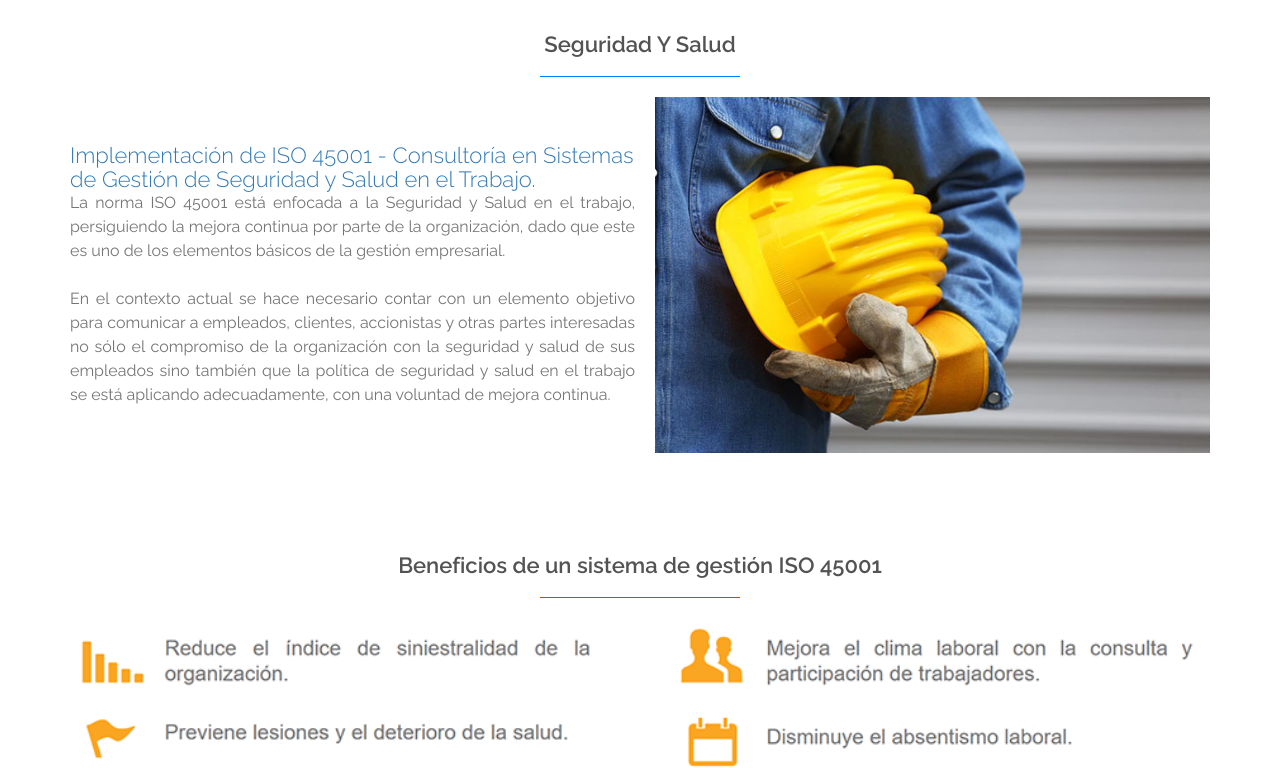
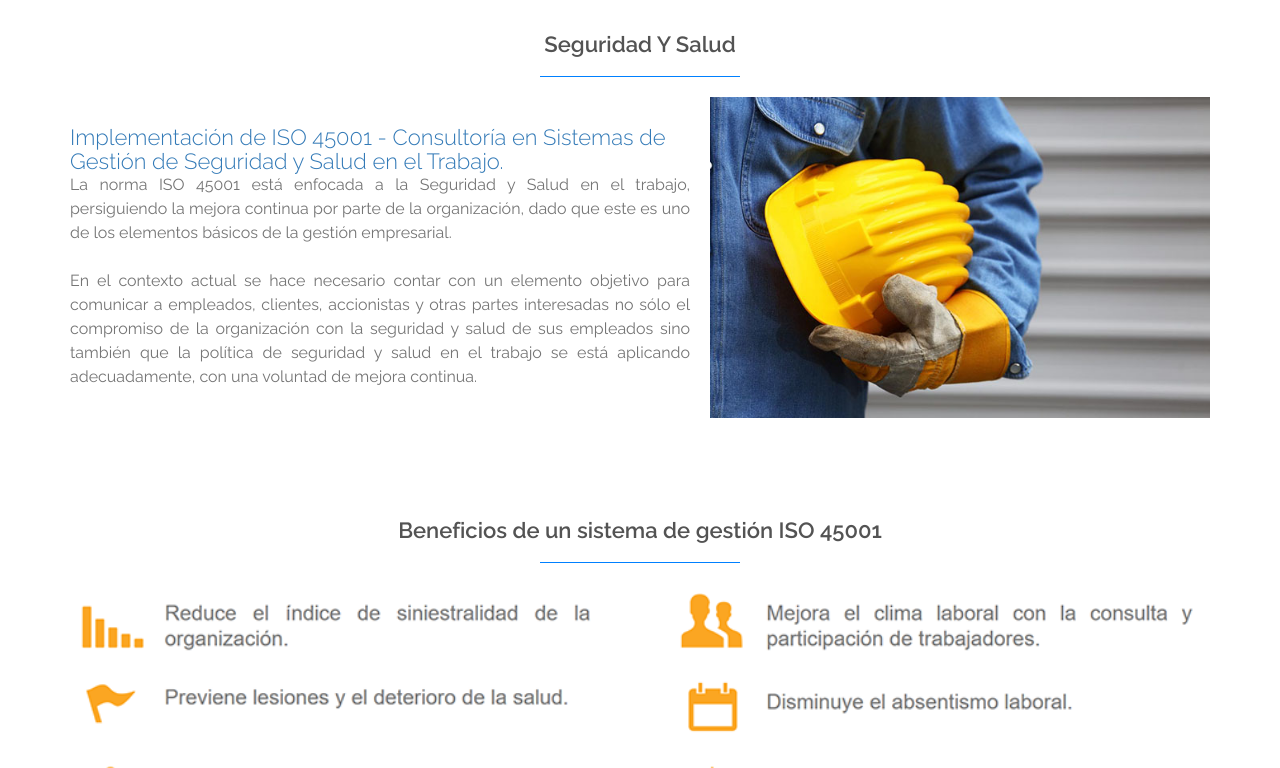
Before and after one commit to JesusBarboza1994/optima-landing, a React (Create React App) app: page /seguridad-y-salud in a window 1280 px wide. Shown: the part 752-1520 px from the top of the page. Built offline with nearby package versions, Linux system fonts and the light colour scheme.

Commit message:
ADD: resolve bug in responsive design of security page

```diff
--- a/public/index.html
+++ b/public/index.html
@@ -2,14 +2,14 @@
 <html lang="en">
   <head>
     <meta charset="utf-8" />
-    <link rel="icon" href="%PUBLIC_URL%/favicon.ico" />
+    <link rel="icon" href="%PUBLIC_URL%/logo-optima.png" />
     <meta name="viewport" content="width=device-width, initial-scale=1" />
     <meta name="theme-color" content="#000000" />
     <meta
       name="description"
       content="Web site created using create-react-app"
     />
-    <link rel="apple-touch-icon" href="%PUBLIC_URL%/logo192.png" />
+    <link rel="apple-touch-icon" href="%PUBLIC_URL%/logo-optima.png" />
     <!--
       manifest.json provides metadata used when your web app is installed on a
       user's mobile device or desktop. See https://developers.google.com/web/fundamentals/web-app-manifest/
@@ -24,7 +24,7 @@
       work correctly both with client-side routing and a non-root public URL.
       Learn how to configure a non-root public URL by running `npm run build`.
     -->
-    <title>React App</title>
+    <title>Optima Consultora</title>
   </head>
   <body>
     <noscript>You need to enable JavaScript to run this app.</noscript>
--- a/src/components/main/main-seguridad.js
+++ b/src/components/main/main-seguridad.js
@@ -8,7 +8,9 @@ import Titulo from "../titulo"
 import Servicios from "../servicios"
 
 const Wrapper = styled.div`
-  // margin:50px 0px;
+  display:flex;
+  flex-direction:column;
+  align-items:center;
   img{
     padding: auto 20px;
   }
@@ -17,6 +19,7 @@ const Div1 = styled.div`
   display:flex;
   justify-content:center;
   gap:20px;
+  width:100%;
   padding-bottom:50px;
   align-items:center;
   h2{
@@ -31,6 +34,11 @@ const Div1 = styled.div`
   }
   img{
     max-width:555px;
+  }
+  @media(max-width:1380px){
+    img{
+      max-width:500px;
+    }
   }
   @media(max-width:1200px){
     img{
@@ -49,6 +57,7 @@ const SubTitle = styled.h2`
 `
 const Div2 = styled.div`
   display:flex;
+  width:100%;
   gap:50px;
   align-items:center;
   justify-content: center;
@@ -76,6 +85,11 @@ const Div2 = styled.div`
     div{
       padding-top:12px;
     }
+  @media(max-width:550px){
+    img{
+      max-width:300px;
+    }
+  }
   }
 `
 
--- a/src/components/portada-home.js
+++ b/src/components/portada-home.js
@@ -29,6 +29,9 @@ const Wrapper = styled.div`
     border-radius:8px;
     cursor:pointer;
   }
+  @media(max-width:750px){
+    height: 400px;
+  }
   @media(max-width:450px){
     h1{
       font-size:26px;
```
Also changed, not shown: public/logo-optima.png (added).
